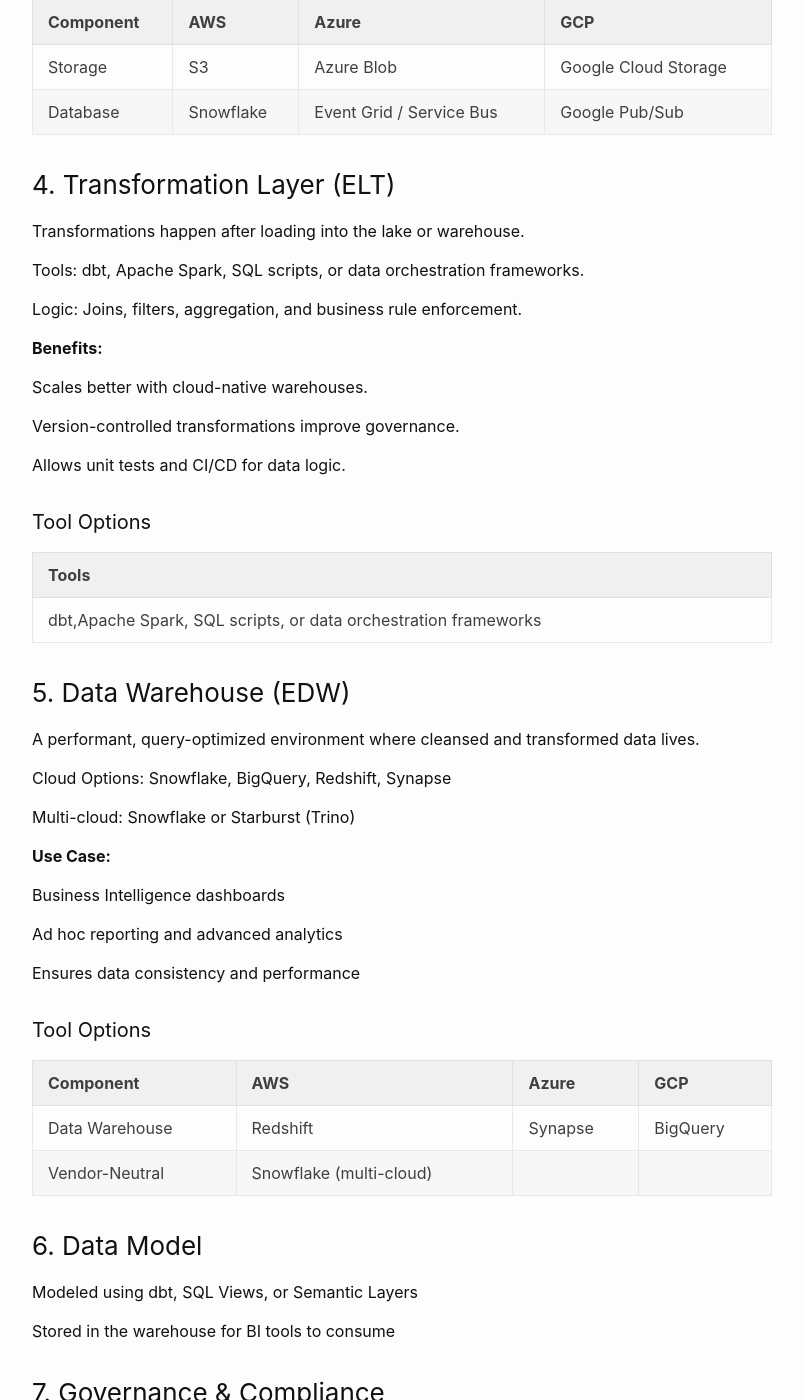
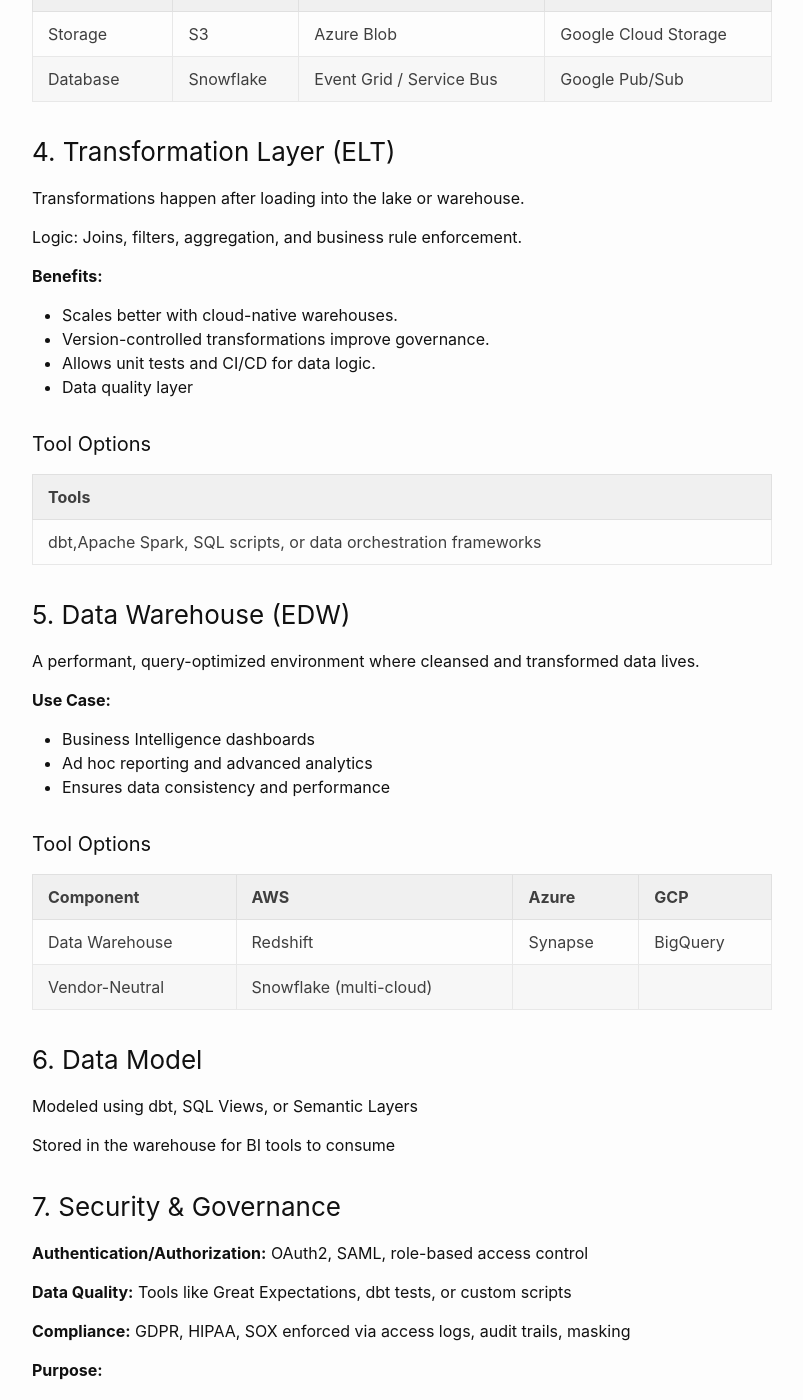
Before and after one commit to shwag-wsu/blog, a Jekyll site: the page built from _posts/2025-04-29-modular-data-warehouse.md, in a window 1280 px wide and 1400 px high, scrolled down 1878 px. Shown: the whole window, without its empty margins (238-1041 px from the left). Built offline with Jekyll 4.4.1, drawn with Linux system fonts in a browser that asks for light colours; some of the changed text lies outside the part shown.

```diff
--- a/_posts/2025-04-29-modular-data-warehouse.md
+++ b/_posts/2025-04-29-modular-data-warehouse.md
@@ -16,8 +16,8 @@ This architecture outlines a flexible, scalable ELT (Extract, Load, Transform) a
 ### 🔧 Modular Data Warehouse Reference Architecture
 
 ### 1. Sources
+- File-based: Google Sheets, Excel, CSVs
 - Internal DBs: MySQL, PostgreSQL
-- File-based: Google Sheets, Excel, CSVs
 - SaaS: Salesforce, HubSpot
 
 ### 2. Data Ingestion
@@ -65,17 +65,14 @@ Database              | Snowflake             | Event Grid / Service Bus | Googl
 ### 4. Transformation Layer (ELT)
 Transformations happen after loading into the lake or warehouse.
 
-Tools: dbt, Apache Spark, SQL scripts, or data orchestration frameworks.
 
 Logic: Joins, filters, aggregation, and business rule enforcement.
 
 <b>Benefits:</b>
-
-Scales better with cloud-native warehouses.
-
-Version-controlled transformations improve governance.
-
-Allows unit tests and CI/CD for data logic.
+ - Scales better with cloud-native warehouses.
+ - Version-controlled transformations improve governance.
+ - Allows unit tests and CI/CD for data logic.
+ - Data quality layer
 
 #### Tool Options
 
@@ -86,17 +83,11 @@ dbt,Apache Spark, SQL scripts, or data orchestration frameworks |
 ### 5. Data Warehouse (EDW)
 A performant, query-optimized environment where cleansed and transformed data lives.
 
-Cloud Options: Snowflake, BigQuery, Redshift, Synapse
-
-Multi-cloud: Snowflake or Starburst (Trino)
-
 <b>Use Case:</b>
 
-Business Intelligence dashboards
-
-Ad hoc reporting and advanced analytics
-
-Ensures data consistency and performance
+- Business Intelligence dashboards
+- Ad hoc reporting and advanced analytics
+- Ensures data consistency and performance
 
 #### Tool Options
 
@@ -114,7 +105,7 @@ Stored in the warehouse for BI tools to consume
 
 
 
-### 7. Governance & Compliance
+### 7. Security & Governance
 
 <b>Authentication/Authorization:</b> OAuth2, SAML, role-based access control
 
```
Also changed, not shown: _posts/2025-04-29-enterprise-integration-design.md (added, +121 -0 lines), elt_lib.png, enterprise_integration.png (added).
